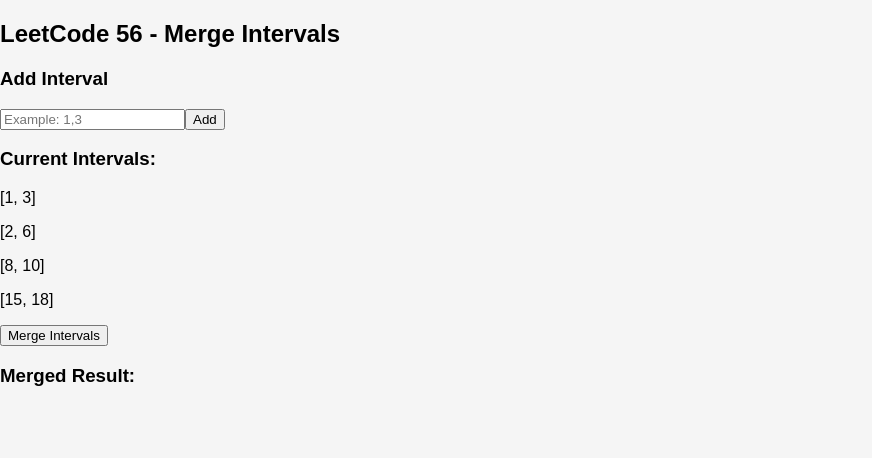
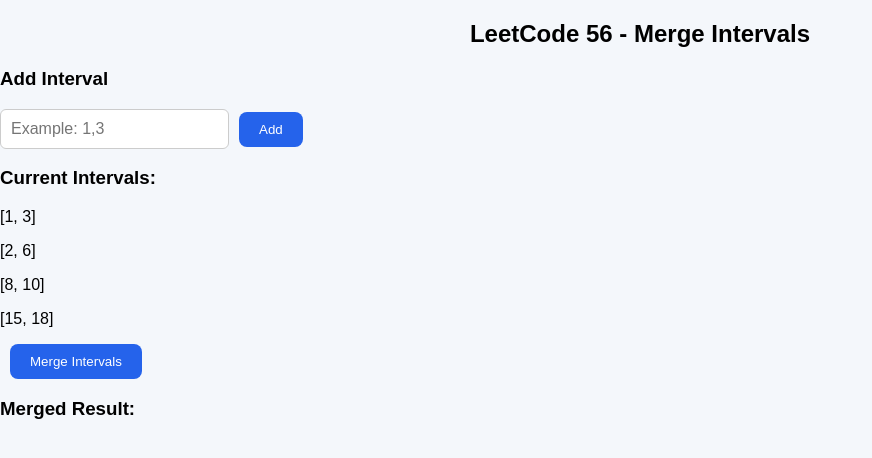
Before and after one commit to VanshTuteja15/Leetcode_56, a React (Create React App) app: page / in a window 1280 px wide. Shown: the top 458 px of the page, without its empty margins (0-872 px from the left). Built offline with nearby package versions, Linux system fonts and the light colour scheme.

Commit message:
Updating the index.css

```diff
--- a/src/index.css
+++ b/src/index.css
@@ -1,9 +1,105 @@
 body {
   margin: 0;
   font-family: Arial, Helvetica, sans-serif;
-  background-color: #f5f5f5;
+  background: #f4f7fb;
 }
 
-h1 {
+
+* {
+  box-sizing: border-box;
+}
+
+
+.container {
+
+  width: 600px;
+  margin: 50px auto;
+  background: white;
+  padding: 30px;
+
+  border-radius: 12px;
+
+  box-shadow: 0 5px 20px rgba(0,0,0,0.1);
+
+}
+
+
+h1,
+h2 {
+
   text-align: center;
+
 }
+
+
+.interval-card {
+
+  display: flex;
+  justify-content: center;
+
+  margin: 10px;
+
+}
+
+
+.interval-card span {
+
+  background: #e3f2fd;
+
+  padding: 10px 20px;
+
+  border-radius: 8px;
+
+}
+
+
+input {
+
+  padding: 10px;
+
+  font-size: 16px;
+
+  border-radius: 6px;
+
+  border: 1px solid #ccc;
+
+}
+
+
+button {
+
+  padding: 10px 20px;
+
+  margin-left: 10px;
+
+  border: none;
+
+  border-radius: 8px;
+
+  background: #2563eb;
+
+  color: white;
+
+  cursor: pointer;
+
+}
+
+
+button:hover {
+
+  opacity: 0.8;
+
+}
+
+
+.result {
+
+  background: #dcfce7;
+
+  margin: 10px;
+
+  padding: 10px;
+
+  border-radius: 8px;
+
+}
```
